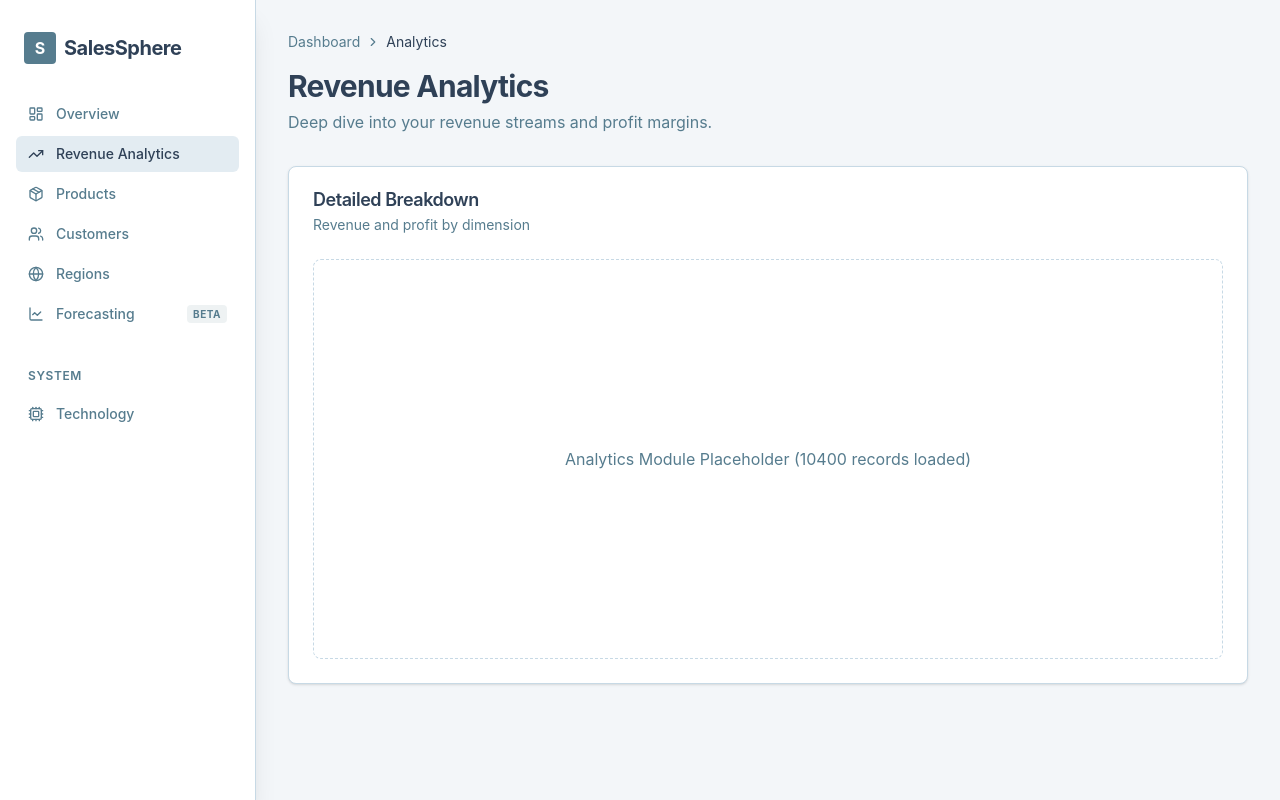
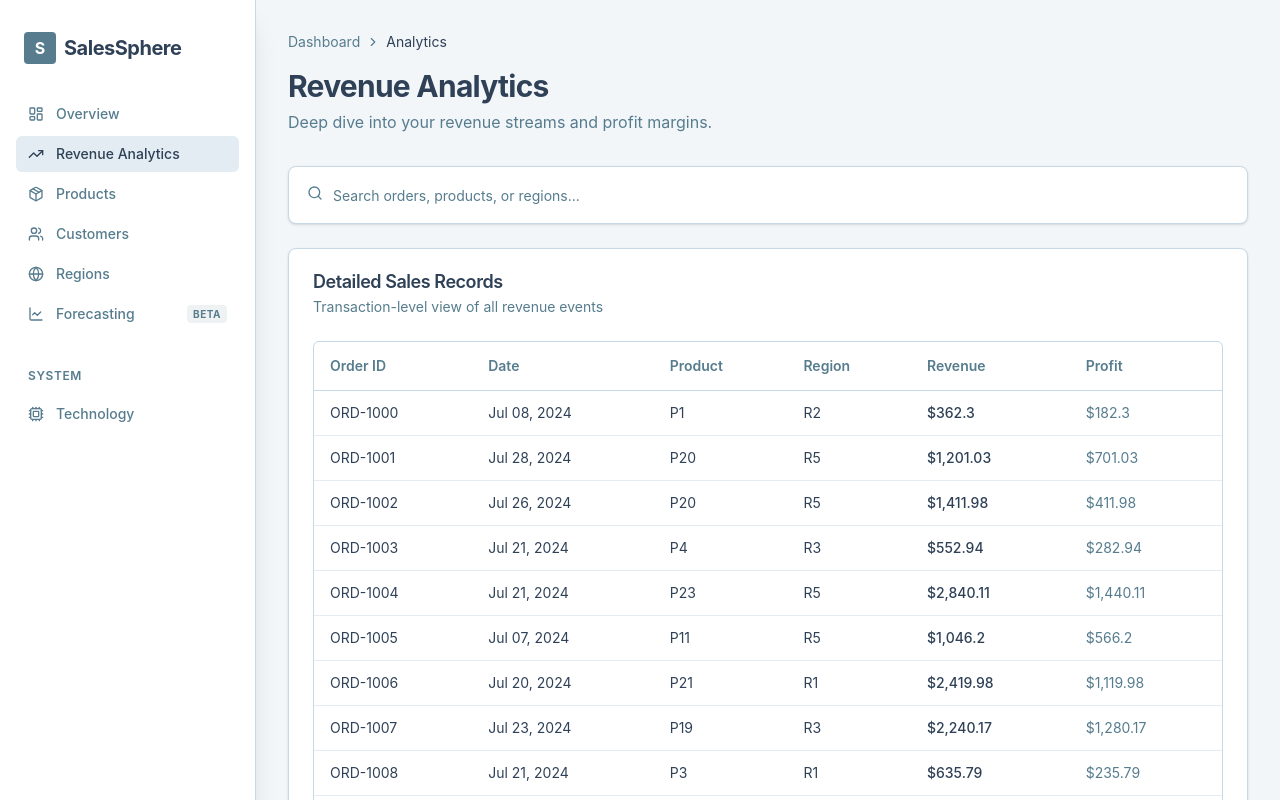
Before and after one commit to zaid1234-11/Thiranex-1---salessphere, a React (Vite) app: page /analytics in a window 1280 px wide. Shown: the top 800 px of the page. Built offline with nearby package versions, Linux system fonts and the light colour scheme.

Commit message:
feat: populate dashboard pages with data tables and filters

```diff
--- a/src/features/customers/CustomersModule.tsx
+++ b/src/features/customers/CustomersModule.tsx
@@ -1,14 +1,60 @@
+import { useState, useMemo } from "react";
 import { motion } from "framer-motion";
 import { PageHeader } from "@/components/layout/PageHeader";
 import { Card, CardContent, CardHeader, CardTitle, CardDescription } from "@/components/design-system/card";
 import { useDashboardStore } from "@/store/useDashboardStore";
+import { FilterBar } from "@/widgets/FilterBar";
+import { DataTable, type ColumnDef } from "@/widgets/DataTable";
+import type { Customer } from "@/shared/types";
+import { format } from "date-fns";
+import { Badge } from "@/components/design-system/badge";
+import { Avatar, AvatarFallback } from "@/components/design-system/avatar";
 
 export function CustomersModule() {
-  const { customers } = useDashboardStore();
+  const { customers, isLoading } = useDashboardStore();
+  const [searchQuery, setSearchQuery] = useState("");
+
+  const filteredData = useMemo(() => {
+    if (!searchQuery) return customers;
+    const lowerQuery = searchQuery.toLowerCase();
+    return customers.filter(c =>
+      c.name.toLowerCase().includes(lowerQuery) ||
+      c.region.toLowerCase().includes(lowerQuery) ||
+      c.segment.toLowerCase().includes(lowerQuery)
+    );
+  }, [customers, searchQuery]);
+
+  const columns: ColumnDef<Customer>[] = [
+    {
+      header: "Customer",
+      cell: (item) => (
+        <div className="flex items-center gap-3">
+          <Avatar className="h-8 w-8">
+            <AvatarFallback>{item.name.substring(0, 2).toUpperCase()}</AvatarFallback>
+          </Avatar>
+          <span className="font-medium text-foreground">{item.name}</span>
+        </div>
+      )
+    },
+    { header: "ID", accessorKey: "id" },
+    {
+      header: "Segment",
+      cell: (item) => (
+        <Badge variant={item.segment === 'New' ? 'default' : 'secondary'}>
+          {item.segment}
+        </Badge>
+      )
+    },
+    { header: "Region", accessorKey: "region" },
+    {
+      header: "Join Date",
+      cell: (item) => format(new Date(item.joinDate), "MMM dd, yyyy")
+    },
+  ];
 
   return (
     <motion.div
-      className="space-y-8"
+      className="space-y-6"
       initial={{ opacity: 0, y: 20 }}
       animate={{ opacity: 1, y: 0 }}
     >
@@ -21,16 +67,22 @@ export function CustomersModule() {
         ]}
       />
 
+      <FilterBar
+        placeholder="Search by name, segment, or region..."
+        onSearch={setSearchQuery}
+      />
+
       <Card>
         <CardHeader>
-          <CardTitle>Customer Demographics</CardTitle>
-          <CardDescription>Metrics by segment</CardDescription>
+          <CardTitle>Customer Directory</CardTitle>
+          <CardDescription>Segment and demographic data</CardDescription>
         </CardHeader>
         <CardContent>
-          <div className="h-[400px] flex flex-col gap-4 items-center justify-center text-muted-foreground border border-dashed rounded-lg">
-            <div>Customers Module Placeholder</div>
-            <div className="text-sm">Tracking {customers.length} unique customers</div>
-          </div>
+          <DataTable
+            data={filteredData}
+            columns={columns}
+            isLoading={isLoading}
+          />
         </CardContent>
       </Card>
     </motion.div>
--- a/src/features/products/ProductsModule.tsx
+++ b/src/features/products/ProductsModule.tsx
@@ -1,14 +1,52 @@
+import { useState, useMemo } from "react";
 import { motion } from "framer-motion";
 import { PageHeader } from "@/components/layout/PageHeader";
 import { Card, CardContent, CardHeader, CardTitle, CardDescription } from "@/components/design-system/card";
 import { useDashboardStore } from "@/store/useDashboardStore";
+import { FilterBar } from "@/widgets/FilterBar";
+import { DataTable, type ColumnDef } from "@/widgets/DataTable";
+import type { Product } from "@/shared/types";
+import { format } from "date-fns";
+import { Badge } from "@/components/design-system/badge";
 
 export function ProductsModule() {
-  const { products } = useDashboardStore();
+  const { products, isLoading } = useDashboardStore();
+  const [searchQuery, setSearchQuery] = useState("");
+
+  const filteredData = useMemo(() => {
+    if (!searchQuery) return products;
+    const lowerQuery = searchQuery.toLowerCase();
+    return products.filter(p =>
+      p.name.toLowerCase().includes(lowerQuery) ||
+      p.category.toLowerCase().includes(lowerQuery) ||
+      p.subCategory.toLowerCase().includes(lowerQuery)
+    );
+  }, [products, searchQuery]);
+
+  const columns: ColumnDef<Product>[] = [
+    { header: "ID", accessorKey: "id" },
+    {
+      header: "Product Name",
+      cell: (item) => <span className="font-medium text-foreground">{item.name}</span>
+    },
+    {
+      header: "Category",
+      cell: (item) => <Badge variant="secondary">{item.category}</Badge>
+    },
+    { header: "Sub-Category", accessorKey: "subCategory" },
+    {
+      header: "Cost Price",
+      cell: (item) => <span>${item.costPrice.toFixed(2)}</span>
+    },
+    {
+      header: "Launch Date",
+      cell: (item) => format(new Date(item.launchDate), "MMM dd, yyyy")
+    },
+  ];
 
   return (
     <motion.div
-      className="space-y-8"
+      className="space-y-6"
       initial={{ opacity: 0, y: 20 }}
       animate={{ opacity: 1, y: 0 }}
     >
@@ -21,16 +59,22 @@ export function ProductsModule() {
         ]}
       />
 
+      <FilterBar
+        placeholder="Search by product name, category, or sub-category..."
+        onSearch={setSearchQuery}
+      />
+
       <Card>
         <CardHeader>
           <CardTitle>Product Catalog</CardTitle>
           <CardDescription>Metrics by SKU</CardDescription>
         </CardHeader>
         <CardContent>
-          <div className="h-[400px] flex flex-col gap-4 items-center justify-center text-muted-foreground border border-dashed rounded-lg">
-            <div>Products Module Placeholder</div>
-            <div className="text-sm">Managing {products.length} active products</div>
-          </div>
+          <DataTable
+            data={filteredData}
+            columns={columns}
+            isLoading={isLoading}
+          />
         </CardContent>
       </Card>
     </motion.div>
--- a/src/features/regions/RegionsModule.tsx
+++ b/src/features/regions/RegionsModule.tsx
@@ -1,14 +1,47 @@
+import { useState, useMemo } from "react";
 import { motion } from "framer-motion";
 import { PageHeader } from "@/components/layout/PageHeader";
 import { Card, CardContent, CardHeader, CardTitle, CardDescription } from "@/components/design-system/card";
 import { useDashboardStore } from "@/store/useDashboardStore";
+import { FilterBar } from "@/widgets/FilterBar";
+import { DataTable, type ColumnDef } from "@/widgets/DataTable";
+import type { Region } from "@/shared/types";
+import { MapPin } from "lucide-react";
 
 export function RegionsModule() {
-  const { regions } = useDashboardStore();
+  const { regions, isLoading } = useDashboardStore();
+  const [searchQuery, setSearchQuery] = useState("");
+
+  const filteredData = useMemo(() => {
+    if (!searchQuery) return regions;
+    const lowerQuery = searchQuery.toLowerCase();
+    return regions.filter(r =>
+      r.name.toLowerCase().includes(lowerQuery) ||
+      r.country.toLowerCase().includes(lowerQuery)
+    );
+  }, [regions, searchQuery]);
+
+  const columns: ColumnDef<Region>[] = [
+    {
+      header: "Region Name",
+      cell: (item) => (
+        <div className="flex items-center gap-2">
+          <MapPin className="h-4 w-4 text-muted-foreground" />
+          <span className="font-medium text-foreground">{item.name}</span>
+        </div>
+      )
+    },
+    { header: "ID", accessorKey: "id" },
+    { header: "Country", accessorKey: "country" },
+    {
+      header: "Coordinates",
+      cell: (item) => <span className="text-muted-foreground">{item.lat}, {item.lng}</span>
+    },
+  ];
 
   return (
     <motion.div
-      className="space-y-8"
+      className="space-y-6"
       initial={{ opacity: 0, y: 20 }}
       animate={{ opacity: 1, y: 0 }}
     >
@@ -21,16 +54,22 @@ export function RegionsModule() {
         ]}
       />
 
+      <FilterBar
+        placeholder="Search by region name or country..."
+        onSearch={setSearchQuery}
+      />
+
       <Card>
         <CardHeader>
-          <CardTitle>Geographic Distribution</CardTitle>
-          <CardDescription>Sales by territory</CardDescription>
+          <CardTitle>Geographic Territories</CardTitle>
+          <CardDescription>All active sales regions</CardDescription>
         </CardHeader>
         <CardContent>
-          <div className="h-[400px] flex flex-col gap-4 items-center justify-center text-muted-foreground border border-dashed rounded-lg">
-            <div>Regions Module Placeholder</div>
-            <div className="text-sm">Operating in {regions.length} active regions</div>
-          </div>
+          <DataTable
+            data={filteredData}
+            columns={columns}
+            isLoading={isLoading}
+          />
         </CardContent>
       </Card>
     </motion.div>
--- a/src/features/revenue/RevenueAnalytics.tsx
+++ b/src/features/revenue/RevenueAnalytics.tsx
@@ -1,14 +1,52 @@
+import { useState, useMemo } from "react";
 import { motion } from "framer-motion";
 import { PageHeader } from "@/components/layout/PageHeader";
 import { Card, CardContent, CardHeader, CardTitle, CardDescription } from "@/components/design-system/card";
 import { useDashboardStore } from "@/store/useDashboardStore";
+import { FilterBar } from "@/widgets/FilterBar";
+import { DataTable, type ColumnDef } from "@/widgets/DataTable";
+import type { FactSales } from "@/shared/types";
+import { format } from "date-fns";
 
 export function RevenueAnalytics() {
-  const { sales } = useDashboardStore();
+  const { sales, isLoading } = useDashboardStore();
+  const [searchQuery, setSearchQuery] = useState("");
+
+  const filteredData = useMemo(() => {
+    if (!searchQuery) return sales;
+    const lowerQuery = searchQuery.toLowerCase();
+    return sales.filter(s =>
+      s.orderId.toLowerCase().includes(lowerQuery) ||
+      s.productId.toLowerCase().includes(lowerQuery) ||
+      s.regionId.toLowerCase().includes(lowerQuery)
+    );
+  }, [sales, searchQuery]);
+
+  const columns: ColumnDef<FactSales>[] = [
+    { header: "Order ID", accessorKey: "orderId" },
+    {
+      header: "Date",
+      cell: (item) => format(new Date(item.orderDate), "MMM dd, yyyy")
+    },
+    { header: "Product", accessorKey: "productId" },
+    { header: "Region", accessorKey: "regionId" },
+    {
+      header: "Revenue",
+      cell: (item) => <span className="font-medium">${item.revenue.toLocaleString()}</span>
+    },
+    {
+      header: "Profit",
+      cell: (item) => (
+        <span className={item.profit > 0 ? "text-primary" : "text-destructive"}>
+          ${item.profit.toLocaleString()}
+        </span>
+      )
+    },
+  ];
 
   return (
     <motion.div
-      className="space-y-8"
+      className="space-y-6"
       initial={{ opacity: 0, y: 20 }}
       animate={{ opacity: 1, y: 0 }}
     >
@@ -21,15 +59,22 @@ export function RevenueAnalytics() {
         ]}
       />
 
+      <FilterBar
+        placeholder="Search orders, products, or regions..."
+        onSearch={setSearchQuery}
+      />
+
       <Card>
         <CardHeader>
-          <CardTitle>Detailed Breakdown</CardTitle>
-          <CardDescription>Revenue and profit by dimension</CardDescription>
+          <CardTitle>Detailed Sales Records</CardTitle>
+          <CardDescription>Transaction-level view of all revenue events</CardDescription>
         </CardHeader>
         <CardContent>
-          <div className="h-[400px] flex items-center justify-center text-muted-foreground border border-dashed rounded-lg">
-            Analytics Module Placeholder ({sales.length} records loaded)
-          </div>
+          <DataTable
+            data={filteredData.slice(0, 100)} // Limiting to 100 for performance in this demo
+            columns={columns}
+            isLoading={isLoading}
+          />
         </CardContent>
       </Card>
     </motion.div>
```
